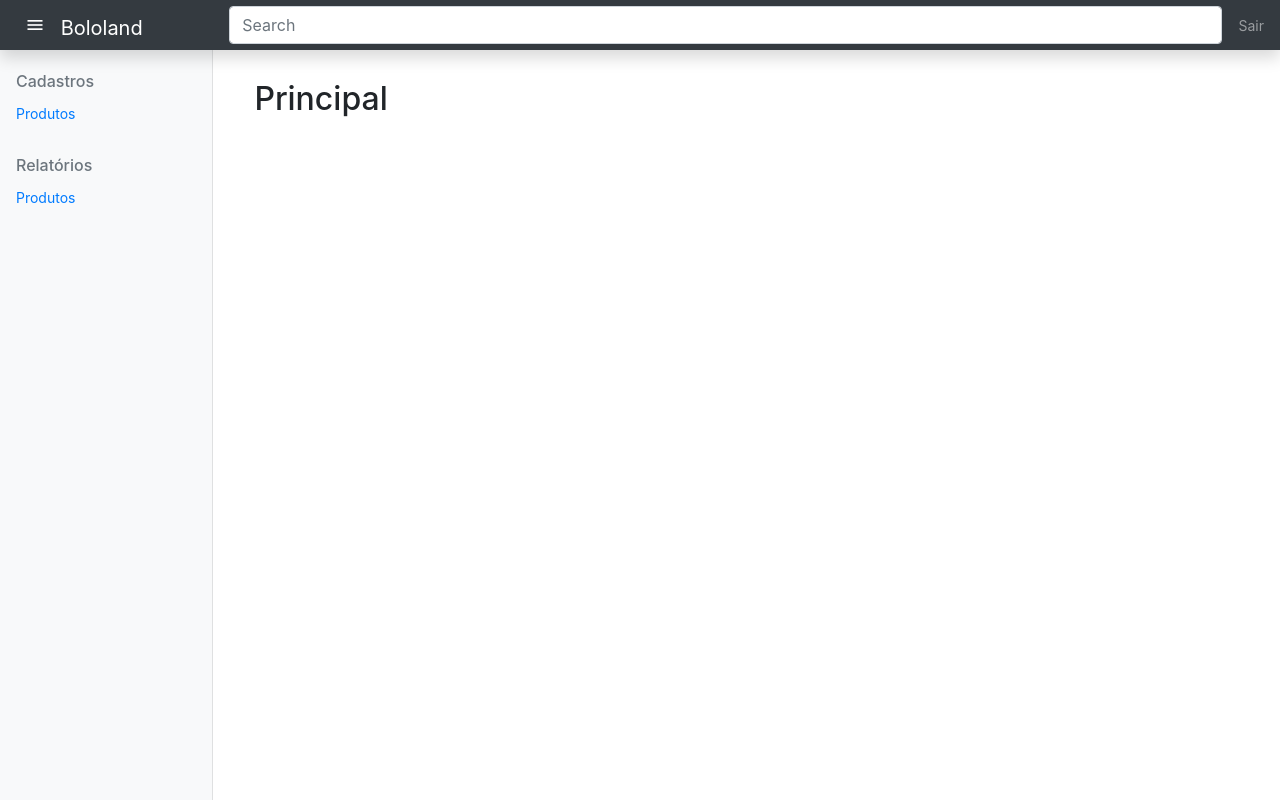
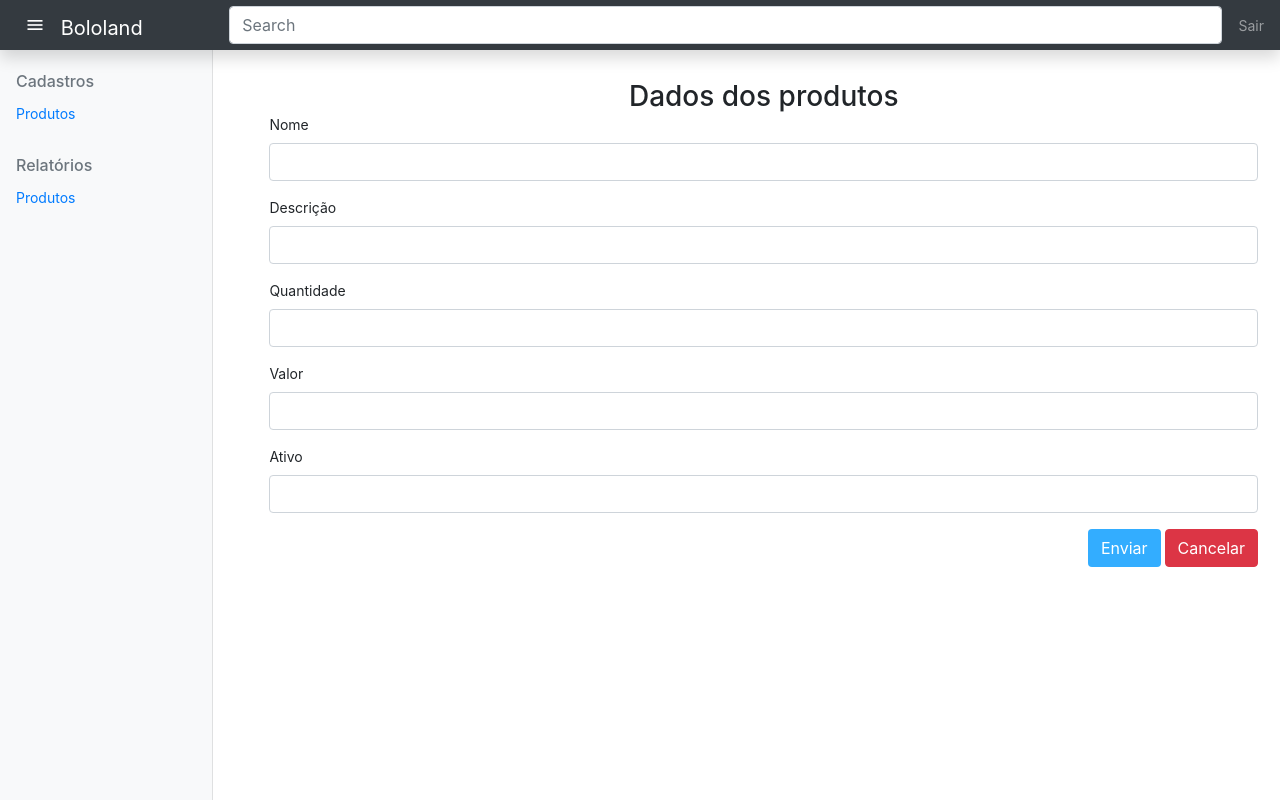
Before and after one commit to lucaspbarros/bololand, a PHP site: page /admin.php?pag=prod in a window 1280 px wide. Run offline with PHP 8.4, Linux system fonts and the light colour scheme.

Commit message:
produtos

```diff
--- a/admin.php
+++ b/admin.php
@@ -56,7 +56,7 @@ include_once("config.php");
                     </h6>
                     <ul class="nav flex-column">
                         <li class="nav-item">
-                            <a class="nav-link" href="#" onclick="side()">
+                            <a class="nav-link" href="admin.php?pag=prod" onclick="side()">
                                 Produtos
                             </a>
                         </li>
@@ -76,11 +76,18 @@ include_once("config.php");
             </nav>
 
             <section class="col-12 col-md-10 d-block px-4 main" id="main">
-                <h2>Principal</h2>
+            <?php
+        if (!empty($_GET)) {
+            if ($_GET["pag"] == "prod") {
+                include("pages/formProdutos.php");
+            }
+        }
+
+        ?>
             </section>
         </div>
+    </div>
 
-    </div>
     <script src="https://code.jquery.com/jquery-3.4.1.slim.min.js" integrity="sha384-J6qa4849blE2+poT4WnyKhv5vZF5SrPo0iEjwBvKU7imGFAV0wwj1yYfoRSJoZ+n" crossorigin="anonymous"></script>
     <script src="https://cdn.jsdelivr.net/npm/popper.js@1.16.0/dist/umd/popper.min.js" integrity="sha384-Q6E9RHvbIyZFJoft+2mJbHaEWldlvI9IOYy5n3zV9zzTtmI3UksdQRVvoxMfooAo" crossorigin="anonymous"></script>
     <script src="https://stackpath.bootstrapcdn.com/bootstrap/4.4.1/js/bootstrap.min.js" integrity="sha384-wfSDF2E50Y2D1uUdj0O3uMBJnjuUD4Ih7YwaYd1iqfktj0Uod8GCExl3Og8ifwB6" crossorigin="anonymous"></script>
--- /dev/null
+++ b/pages/formProdutos.php
@@ -0,0 +1,62 @@
+<?php
+include_once('mensagens.php');
+if (!empty($_POST)) {
+    $nome = trim($_POST["nome"]);
+    $descricao = trim($_POST["descricao"]);
+    $quantidade = trim($_POST["quant"]);
+    $valor = trim($_POST["valor"]);
+    $ativo = trim($_POST["ativo"]);
+
+    $sql = "insert into produtos (nome, descricao, quantidade, valor, ativo) values ('$nome', '$descricao', '$quantidade', '$valor', '$ativo')";
+
+    //Conecta o banco de dados
+    $conn = mysqli_connect(LOCAL, USER, PASS, BASE);
+    mysqli_set_charset($conn, "utf8");
+
+    mysqli_query($conn, htmlspecialchars($sql)) or die(mysqli_error($conn));
+
+    if ($sql){
+        //echo "<div class='alert alert-success'> Salvo </div>";
+        aviso("Salvo");
+    } else {
+        //echo "<div class='alert alert-danger'> Erro ao salvar! </div>";
+        erro("Erro ao Salvar");
+    }
+}
+    ?>
+
+
+<section class="container bg-black">
+    <h3 class="center">Dados dos produtos</h3>
+    <form method="post" action="admin.php?pag=prod">
+        <div class="form-group">
+            <label>Nome</label>
+            <input type="text" class="form-control" name="nome" required>
+        </div>
+
+        <div class="form-group">
+            <label>Descrição</label>
+            <input type="text" class="form-control" name="descricao" required>
+        </div>
+
+        <div class="form-group">
+            <label>Quantidade</label>
+            <input type="number" class="form-control" name="quant" required>
+        </div>
+
+        <div class="form-group">
+            <label>Valor</label>
+            <input type="number" class="form-control" name="valor" required>
+        </div>
+
+        <div class="form-group">
+            <label>Ativo</label>
+            <input type="text" class="form-control" name="ativo" required>
+        </div>
+
+        <div class="form-group text-right">
+            <button type="submit" class="btn bg-azul branco">Enviar</button>
+            <button type="reset" class="btn btn-danger branco">Cancelar</button>
+        </div>
+    </form>
+</section>
```
Also changed, not shown: css/admin.css (line endings or trailing spaces).
